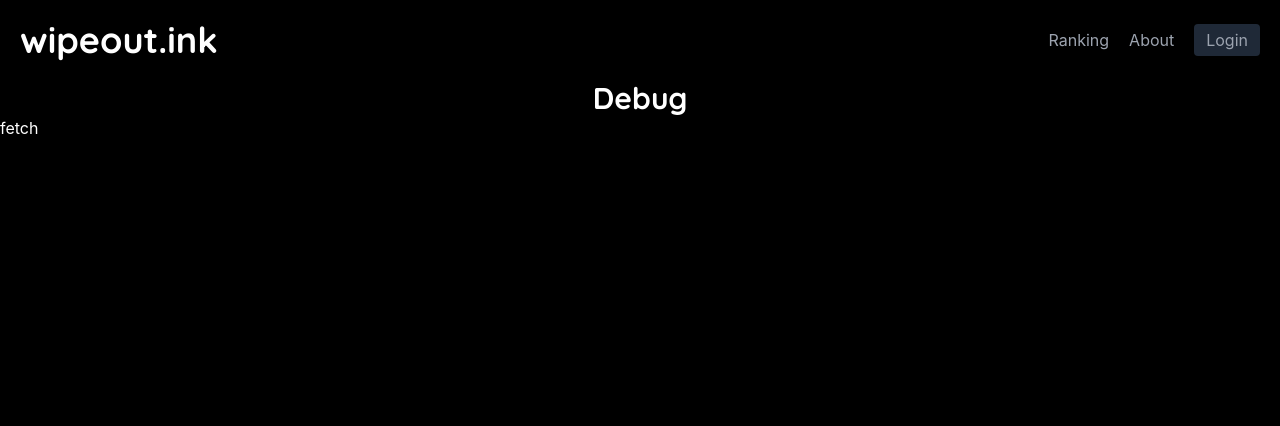
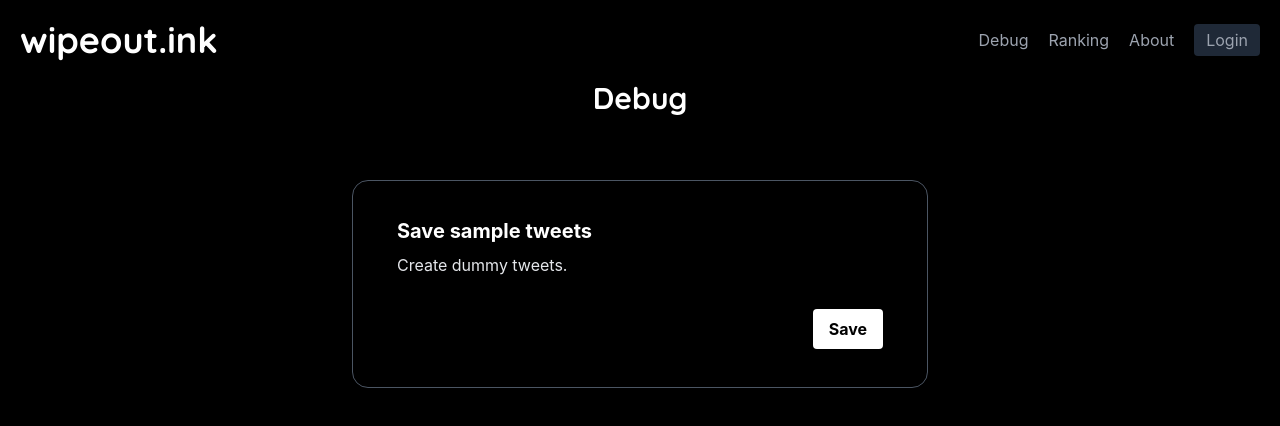
Before and after one commit to sacckey/wipeout-ink, a Next.js app in the folder front/: page /debug in a window 1280 px wide. Shown: the top 426 px of the page. Built offline with nearby package versions, Linux system fonts and the light colour scheme; no server answers.

Commit message:
Update debug page

```diff
--- a/front/components/Header.tsx
+++ b/front/components/Header.tsx
@@ -122,6 +122,9 @@ const Header = () => {
           <h1 className='font-quicksand text-4xl text-center'>wipeout.ink</h1>
         </Link>
         <nav className="ml-auto flex flex-wrap items-center text-base justify-center">
+          <Link href="/debug" className="mr-5 hover:text-white">
+            Debug
+          </Link>
           <Link href="/ranking" className="mr-5 hover:text-white">
             Ranking
           </Link>
--- a/front/pages/debug.tsx
+++ b/front/pages/debug.tsx
@@ -1,21 +1,44 @@
 import { httpsCallable } from 'firebase/functions'
-import { useRouter } from 'next/router'
 import { functions } from '@/lib/firebase'
+import { useState } from 'react'
 
 export default function Debug() {
-  const router = useRouter()
+  const [loading, setLoading] = useState(false)
 
-  const fetch = async () => {
+  const save = async () => {
+    setLoading(true)
+
     const saveTestTweets = httpsCallable(functions, 'saveTestTweets')
     await saveTestTweets()
 
-    router.push('/')
+    setLoading(false)
   }
 
   return (
     <div>
       <h1 className='font-quicksand text-3xl text-center'>Debug</h1>
-      <button type="button" onClick={fetch}>fetch</button>
+      <main className='container max-w-full py-8'>
+        <div className='border border-gray-600 rounded-2xl h-52 my-8 p-5 max-w-xl mx-auto'>
+          <div className="px-6 py-4">
+            <div className="font-bold text-xl mb-2">Save sample tweets</div>
+            <p className="text-gray-200 text-base">
+              Create dummy tweets.
+            </p>
+          </div>
+          <div className="pr-6 py-4 text-right">
+            {
+              !loading &&
+              <button onClick={save} disabled={loading} className="bg-white hover:bg-gray-300 text-black font-bold py-2 px-4 rounded">Save</button>
+            }
+            {
+              loading &&
+              <div className="inline-block mr-4 h-8 w-8 animate-spin rounded-full border-4 border-solid border-current border-r-transparent align-[-0.125em] motion-reduce:animate-[spin_1.5s_linear_infinite]" role="status">
+                <span className="!absolute !-m-px !h-px !w-px !overflow-hidden !whitespace-nowrap !border-0 !p-0 ![clip:rect(0,0,0,0)]">Loading...</span>
+              </div>
+            }
+          </div>
+        </div>
+      </main>
     </div>
   )
 }
```
